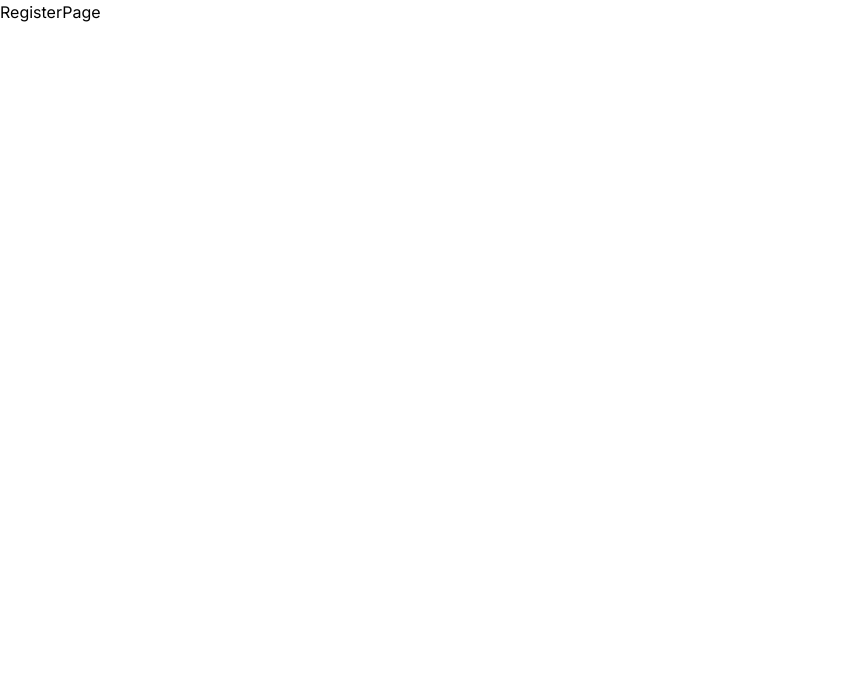
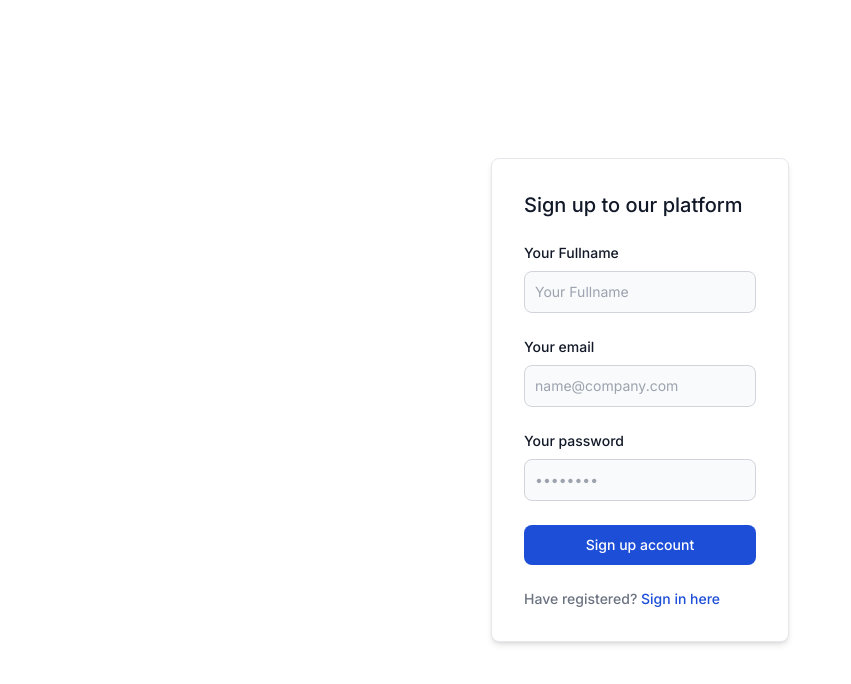
Before and after one commit to enokrosanti/nextjs-app-router, a Next.js app: page /register in a window 1280 px wide. Shown: the top 684 px of the page, without its empty margins (0-851 px from the left). Built offline with nearby package versions, Linux system fonts and the light colour scheme.

Commit message:
link dan navigation

```diff
--- a/src/app/(auth)/login/page.tsx
+++ b/src/app/(auth)/login/page.tsx
@@ -1,7 +1,52 @@
 import React from "react";
+import Link from "next/link";
 
 export default function LoginPage() {
   return (
-    <div>LoginPage</div>
+    <div className="h-screen w-100 flex justify-center items-center">
+      <div className="bg-white shadow-md border border-gray-200 rounded-lg max-w-sm p-4 sm:p-6 lg:p-8 dark:bg-gray-800 dark:border-gray-700">
+        <form className="space-y-6" action="#">
+          <h3 className="text-xl font-medium text-gray-900 dark:text-white">Sign in to our platform</h3>
+          <div>
+            <label htmlFor="email" className="text-sm font-medium text-gray-900 block mb-2 dark:text-gray-300">
+              Your email
+            </label>
+            <input
+              type="email"
+              name="email"
+              id="email"
+              className="bg-gray-50 border border-gray-300 text-gray-900 sm:text-sm rounded-lg focus:ring-blue-500 focus:border-blue-500 block w-full p-2.5 dark:bg-gray-600 dark:border-gray-500 dark:placeholder-gray-400 dark:text-white"
+              placeholder="name@company.com"
+              required
+            />
+          </div>
+          <div>
+            <label htmlFor="password" className="text-sm font-medium text-gray-900 block mb-2 dark:text-gray-300">
+              Your password
+            </label>
+            <input
+              type="password"
+              name="password"
+              id="password"
+              placeholder="••••••••"
+              className="bg-gray-50 border border-gray-300 text-gray-900 sm:text-sm rounded-lg focus:ring-blue-500 focus:border-blue-500 block w-full p-2.5 dark:bg-gray-600 dark:border-gray-500 dark:placeholder-gray-400 dark:text-white"
+              required
+            />
+          </div>
+          <button
+            type="submit"
+            className="w-full text-white bg-blue-700 hover:bg-blue-800 focus:ring-4 focus:ring-blue-300 font-medium rounded-lg text-sm px-5 py-2.5 text-center dark:bg-blue-600 dark:hover:bg-blue-700 dark:focus:ring-blue-800"
+          >
+            Login to your account
+          </button>
+          <div className="text-sm font-medium text-gray-500 dark:text-gray-300">
+            Not registered?{" "}
+            <Link href="/register" className="text-blue-700 hover:underline dark:text-blue-500">
+              Create account
+            </Link>
+          </div>
+        </form>
+      </div>
+    </div>
   );
-};
+}
--- a/src/app/(auth)/register/page.tsx
+++ b/src/app/(auth)/register/page.tsx
@@ -1,7 +1,65 @@
 import React from "react";
+import Link from "next/link";
 
 export default function RegisterPage() {
   return (
-    <div>RegisterPage</div>
+    <div className="h-screen w-100 flex justify-center items-center">
+      <div className="bg-white shadow-md border border-gray-200 rounded-lg max-w-sm p-4 sm:p-6 lg:p-8 dark:bg-gray-800 dark:border-gray-700">
+        <form className="space-y-6" action="#">
+          <h3 className="text-xl font-medium text-gray-900 dark:text-white">Sign up to our platform</h3>
+          <div>
+            <label htmlFor="fullname" className="text-sm font-medium text-gray-900 block mb-2 dark:text-gray-300">
+              Your Fullname
+            </label>
+            <input
+              type="text"
+              name="fullname"
+              id="fullname"
+              className="bg-gray-50 border border-gray-300 text-gray-900 sm:text-sm rounded-lg focus:ring-blue-500 focus:border-blue-500 block w-full p-2.5 dark:bg-gray-600 dark:border-gray-500 dark:placeholder-gray-400 dark:text-white"
+              placeholder="Your Fullname"
+              required
+            />
+          </div>
+          <div>
+            <label htmlFor="email" className="text-sm font-medium text-gray-900 block mb-2 dark:text-gray-300">
+              Your email
+            </label>
+            <input
+              type="email"
+              name="email"
+              id="email"
+              className="bg-gray-50 border border-gray-300 text-gray-900 sm:text-sm rounded-lg focus:ring-blue-500 focus:border-blue-500 block w-full p-2.5 dark:bg-gray-600 dark:border-gray-500 dark:placeholder-gray-400 dark:text-white"
+              placeholder="name@company.com"
+              required
+            />
+          </div>
+          <div>
+            <label htmlFor="password" className="text-sm font-medium text-gray-900 block mb-2 dark:text-gray-300">
+              Your password
+            </label>
+            <input
+              type="password"
+              name="password"
+              id="password"
+              placeholder="••••••••"
+              className="bg-gray-50 border border-gray-300 text-gray-900 sm:text-sm rounded-lg focus:ring-blue-500 focus:border-blue-500 block w-full p-2.5 dark:bg-gray-600 dark:border-gray-500 dark:placeholder-gray-400 dark:text-white"
+              required
+            />
+          </div>
+          <button
+            type="submit"
+            className="w-full text-white bg-blue-700 hover:bg-blue-800 focus:ring-4 focus:ring-blue-300 font-medium rounded-lg text-sm px-5 py-2.5 text-center dark:bg-blue-600 dark:hover:bg-blue-700 dark:focus:ring-blue-800"
+          >
+            Sign up account
+          </button>
+          <div className="text-sm font-medium text-gray-500 dark:text-gray-300">
+            Have registered?{" "}
+            <Link href="/login" className="text-blue-700 hover:underline dark:text-blue-500">
+              Sign in here
+            </Link>
+          </div>
+        </form>
+      </div>
+    </div>
   );
-};
+}
--- a/src/app/layout.tsx
+++ b/src/app/layout.tsx
@@ -1,29 +1,26 @@
 "use client";
 
-import './globals.css'
-import type { Metadata } from 'next'
-import { Inter } from 'next/font/google'
-import Navbar from './navbar'
-import { useState } from 'react'
+import "./globals.css";
+import type { Metadata } from "next";
+import { Inter } from "next/font/google";
+import Navbar from "./navbar";
+import { useState } from "react";
+import { usePathname } from "next/navigation";
 
-const inter = Inter({ subsets: ['latin'] })
+const inter = Inter({ subsets: ["latin"] });
+const disableNavbar = ["/login", "/register"];
 
-
-
-export default function RootLayout({
-  children,
-}: {
-  children: React.ReactNode
-}) {
+export default function RootLayout({ children }: { children: React.ReactNode }) {
   const [state, setState] = useState(0);
+  const pathname = usePathname();
   return (
     <html lang="en">
       <body className={inter.className}>
-        {/* <Navbar></Navbar> */}
+        {!disableNavbar.includes(pathname) && <Navbar />}
         {/* <div>Hello World {state}</div> */}
         {/* <button onClick={() => setState(state + 1)}>Klik</button> */}
         {children}
       </body>
     </html>
-  )
+  );
 }
--- a/src/app/navbar.tsx
+++ b/src/app/navbar.tsx
@@ -1,21 +1,31 @@
 import Link from "next/link";
 import React from "react";
+import { usePathname, useRouter } from "next/navigation";
 
 export default function Navbar() {
+  const pathname = usePathname();
+  const router = useRouter();
   return (
-    <nav className="flex bg-gray-800 py-2 px-5">
+    <nav className="flex bg-gray-800 py-2 px-5 justify-between">
+      <div className="flex">
         <h1 className="text-white">Navbar</h1>
         <ul className="flex ml-5">
           <Link href={`/`}>
-          <li className="mr-3 text-blue-300 cursor-pointer">Home</li>
+            <li className={`mr-3 cursor-pointer ${pathname === "/" ? "text-blue-300" : "text-white"}`}>Home</li>
           </Link>
           <Link href={`/about`}>
-          <li className="mr-3 text-blue-300 cursor-pointer">About</li>
+            <li className={`mr-3 cursor-pointer ${pathname === "/about" ? "text-blue-300" : "text-white"}`}>About</li>
           </Link>
           <Link href={`/about/profile`}>
-          <li className="mr-3 text-blue-300 cursor-pointer">Profile</li>
+            <li className={`mr-3 cursor-pointer ${pathname === "/about/profile" ? "text-blue-300" : "text-white"}`}>Profile</li>
           </Link>
         </ul>
+      </div>
+      <div>
+        <button onClick={() => router.push("/login")} className="bg-white rounded-md px-3 text-sm h-7 cursor-pointer">
+          Login
+        </button>
+      </div>
     </nav>
   );
 }
```
Lines whose indentation alone changed are shown as unchanged.
